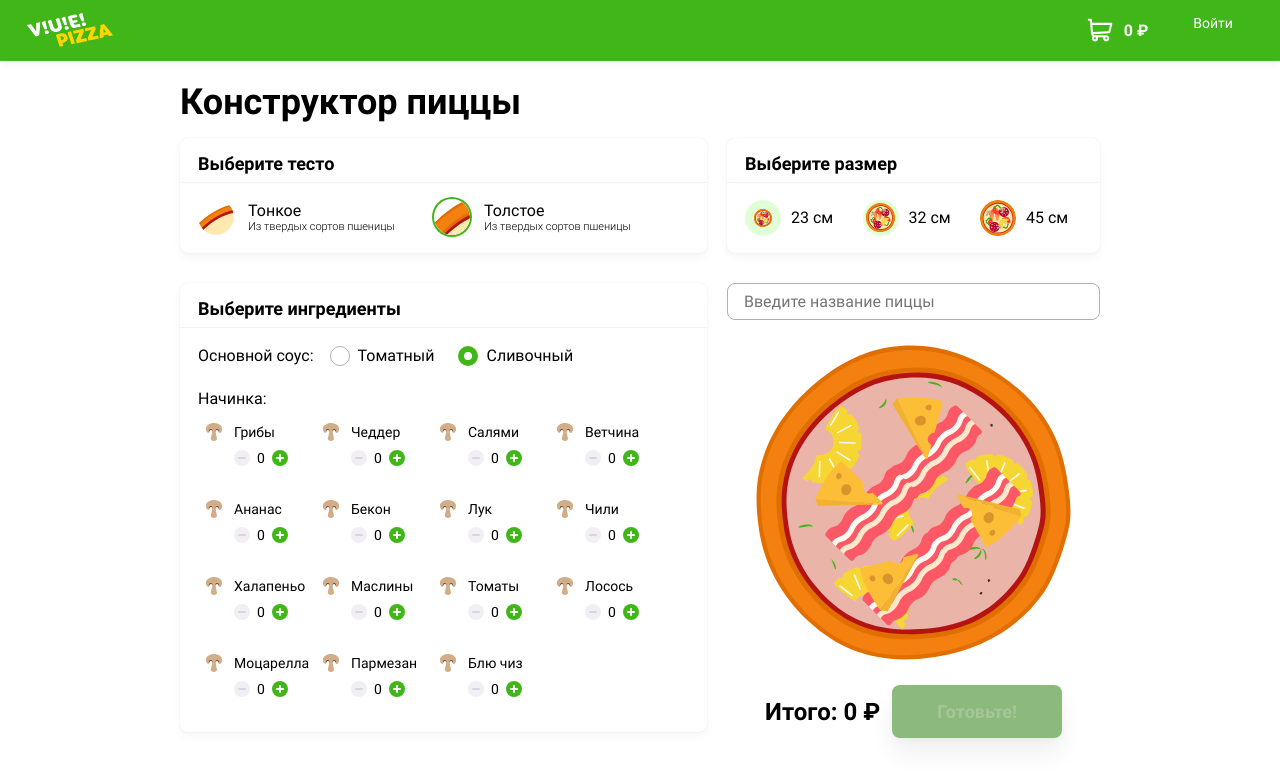
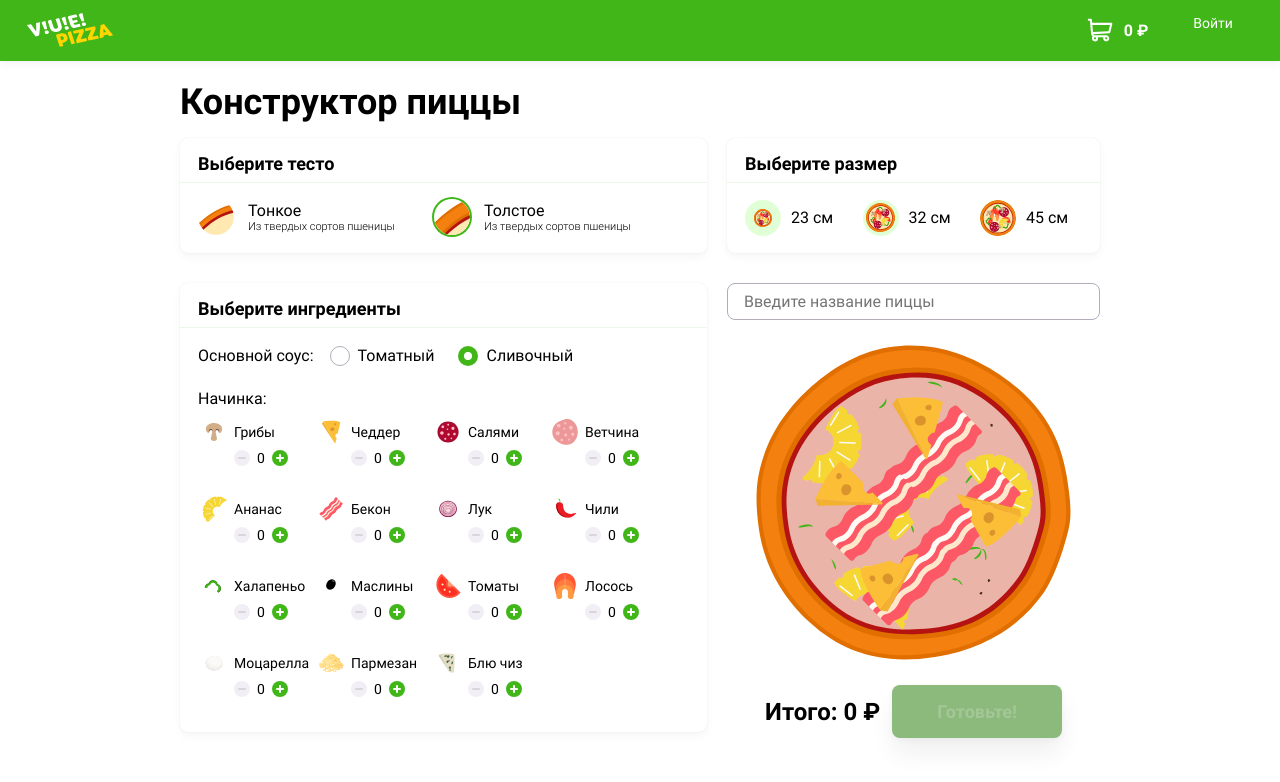
Before and after one commit to htmlacademy-vue/2177475-pizza-1, a Vue app in the folder src/frontend/: page / in a window 1280 px wide. Shown: the top 782 px of the page. Built offline with nearby package versions, Linux system fonts and the light colour scheme.

Commit message:
fix module 1

```diff
--- /dev/null
+++ b/src/frontend/src/common/helper.js
@@ -0,0 +1,31 @@
+export const normalizeSize = (size) => {
+  return {
+    ...size,
+    name: () => {
+      if (size.multiplier === 1) {
+        return "small";
+      } else if (size.multiplier === 2) {
+        return "normal";
+      } else {
+        return "big";
+      }
+    },
+  };
+};
+
+export const ingredientTranslateName = (ingredient) => {
+  return {
+    ...ingredient,
+    name: () => {
+      const ingredientArr = ingredient.image.split("/");
+      return ingredientArr[ingredientArr.length - 1].split(".")[0];
+    },
+  };
+};
+
+export const doughTranslateName = (dough) => {
+  return {
+    ...dough,
+    name: dough.name === "Тонкое" ? "light" : "large",
+  };
+};
--- a/src/frontend/src/views/Index.vue
+++ b/src/frontend/src/views/Index.vue
@@ -32,9 +32,7 @@
                 <label
                   :class="[
                     'dough__input',
-                    item.name === 'Тонкое'
-                      ? 'dough__input--light'
-                      : 'dough__input--large',
+                    'dough__input--' + doughTranslateName(item).name,
                   ]"
                   v-for="item in dough"
                   :key="item.id"
@@ -42,7 +40,7 @@
                   <input
                     type="radio"
                     name="dought"
-                    value="light"
+                    :value="doughTranslateName(item).name"
                     class="visually-hidden"
                     checked
                   />
@@ -60,11 +58,7 @@
               <div class="sheet__content diameter">
                 <label
                   class="diameter__input"
-                  :class="[
-                    { 'diameter__input--small': item.multiplier === 1 },
-                    { 'diameter__input--normal': item.multiplier === 2 },
-                    { 'diameter__input--big': item.multiplier === 3 },
-                  ]"
+                  :class="'diameter__input--' + normalizeSize(item).name()"
                   v-for="item in sizes"
                   :key="item.id"
                 >
@@ -72,11 +66,7 @@
                     class="visually-hidden"
                     type="radio"
                     name="diameter"
-                    :value="[
-                      { small: item.multiplier === 1 },
-                      { normal: item.multiplier === 2 },
-                      { big: item.multiplier === 3 },
-                    ]"
+                    :value="normalizeSize(item).name()"
                   />
                   <span>{{ item.name }}</span>
                 </label>
@@ -99,7 +89,12 @@
                     v-for="item in sauces"
                     :key="item.id"
                   >
-                    <input type="radio" name="sauce" value="tomato" checked />
+                    <input
+                      type="radio"
+                      name="sauce"
+                      :value="item.name === 'Томатный' ? 'tomato' : 'creamy'"
+                      checked
+                    />
                     <span>{{ item.name }}</span>
                   </label>
                 </div>
@@ -113,9 +108,14 @@
                       v-for="item in ingredients"
                       :key="item.id"
                     >
-                      <span class="filling filling--mushrooms">{{
-                        item.name
-                      }}</span>
+                      <span
+                        class="filling"
+                        :class="
+                          'filling--' + ingredientTranslateName(item).name()
+                        "
+                      >
+                        {{ item.name }}
+                      </span>
 
                       <div class="counter counter--orange ingredients__counter">
                         <button
@@ -178,6 +178,11 @@
 
 <script>
 import { dough, ingredients, sauces, sizes } from "../static/pizza.json";
+import {
+  ingredientTranslateName,
+  normalizeSize,
+  doughTranslateName,
+} from "../common/helper";
 
 export default {
   name: "Index",
@@ -189,6 +194,11 @@ export default {
       sizes,
     };
   },
+  methods: {
+    ingredientTranslateName,
+    normalizeSize,
+    doughTranslateName,
+  },
 };
 </script>
 
```
